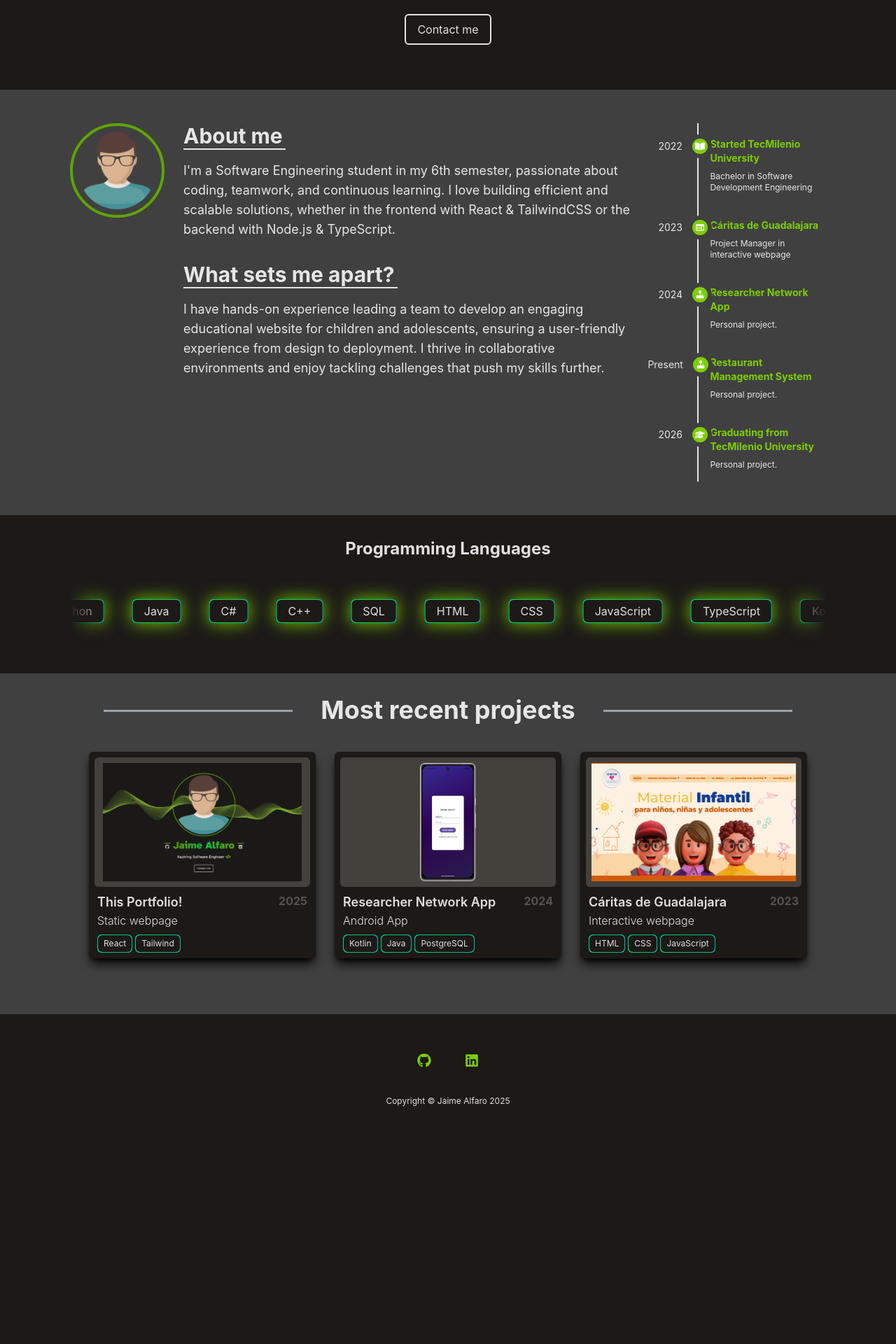
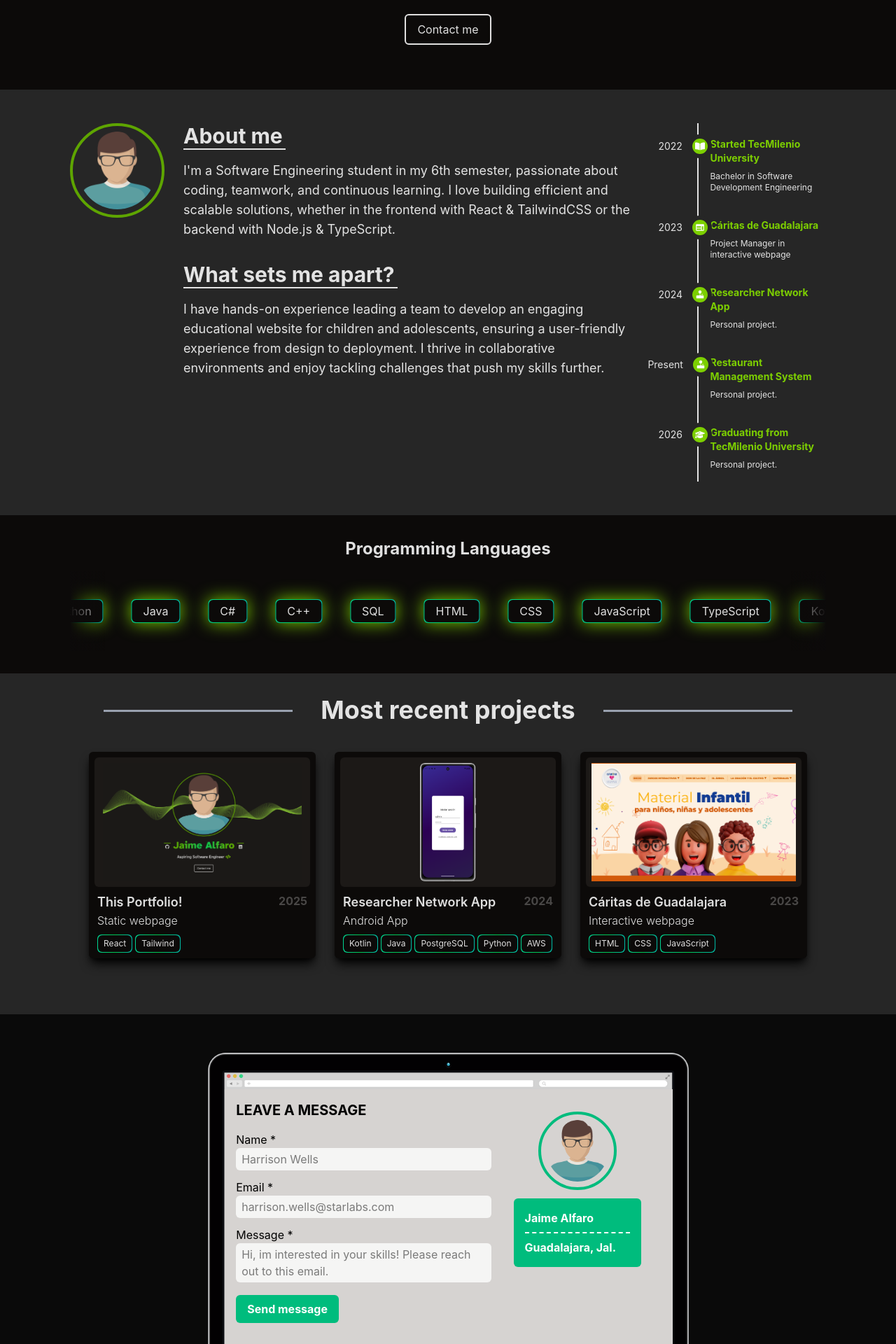
Before and after one commit to JaimeTAR/JaimeTAR.github.io, a React (Vite) app: page / in a window 1280 px wide. Shown: the part 600-2520 px from the top of the page at 70% size. Before the commit the page ends 2229 px from the top, so only its background shows below. Built offline with nearby package versions, Linux system fonts and the light colour scheme; a web font is replaced by a local one.

Commit message:
Added Contact section and updated color palette

```diff
--- a/src/App.tsx
+++ b/src/App.tsx
@@ -1,4 +1,5 @@
 import About from "./components/About";
+import Contact from "./components/Contact";
 import Footer from "./components/Footer";
 import Hero from "./components/Hero";
 import ProgrammingCarousel from "./components/ProgrammingCarousel";
@@ -12,6 +13,7 @@ function App() {
         <About />
         <ProgrammingCarousel />
         <Projects />
+        <Contact />
       </main>
       <Footer />
     </>
--- a/src/components/About.tsx
+++ b/src/components/About.tsx
@@ -6,7 +6,7 @@ import { PiJoystickFill } from "react-icons/pi";
 
 const About = () => {
   return (
-    <section className="bg-neutral-700">
+    <section className="bg-neutral-800">
       <div className="max-w-[1080px] mx-auto py-12 flex gap-[2.5%]">
         <img
           src={image}
@@ -31,7 +31,7 @@ const About = () => {
           <div className="relative my-4 hover:scale-105 transform-all duration-300">
             <div className="absolute -left-[74px] flex items-center gap-2">
               2022
-              <span className="bg-lime-500 p-1 rounded-full text-white border-6 border-neutral-700">
+              <span className="bg-lime-500 p-1 rounded-full text-white border-6 border-neutral-800">
                 <FaBookOpen />
               </span>
             </div>
@@ -42,7 +42,7 @@ const About = () => {
           <div className="relative my-4 hover:scale-105 transform-all duration-300">
             <div className="absolute -left-[74px] flex items-center gap-2">
               2023
-              <span className="bg-lime-500 p-1 rounded-full text-white border-6 border-neutral-700">
+              <span className="bg-lime-500 p-1 rounded-full text-white border-6 border-neutral-800">
                 <MdOutlineWeb />
               </span>
             </div>
@@ -53,7 +53,7 @@ const About = () => {
           <div className="relative my-4 hover:scale-105 transform-all duration-300">
             <div className="absolute -left-[74px] flex items-center gap-2">
               2024
-              <span className="bg-lime-500 p-1 rounded-full text-white border-6 border-neutral-700">
+              <span className="bg-lime-500 p-1 rounded-full text-white border-6 border-neutral-800">
                 <PiJoystickFill />
               </span>
             </div>
@@ -64,7 +64,7 @@ const About = () => {
           <div className="relative my-4 hover:scale-105 transform-all duration-300">
             <div className="absolute -left-[89px] flex items-center gap-2">
               Present
-              <span className="bg-lime-500 p-1 rounded-full text-white border-6 border-neutral-700">
+              <span className="bg-lime-500 p-1 rounded-full text-white border-6 border-neutral-800">
                 <PiJoystickFill />
               </span>
             </div>
@@ -75,7 +75,7 @@ const About = () => {
           <div className="relative my-4 hover:scale-105 transform-all duration-300">
             <div className="absolute -left-[74px] flex items-center gap-2">
               2026
-              <span className="bg-lime-500 p-1 rounded-full text-white border-6 border-neutral-700">
+              <span className="bg-lime-500 p-1 rounded-full text-white border-6 border-neutral-800">
                 <FaGraduationCap />
               </span>
             </div>
--- /dev/null
+++ b/src/components/Contact.tsx
@@ -0,0 +1,63 @@
+import macbookImg from "../assets/macbook.png";
+import logoImg from "../assets/logo.png";
+
+const Contact = () => {
+  return (
+    <section id="contact" className="bg-neutral-950 py-8">
+      <div className="max-w-[1080px] mx-auto ">
+        <div className="w-[80%] mx-auto relative text-black">
+          <img src={macbookImg} className=" mx-auto" alt="" />
+          <div className="w-[74%] h-[72%] bg-stone-300 absolute top-[14.5%] left-[13.1%] p-4 flex gap-8">
+            <div className="w-6/10">
+              <h2 className="mb-4 uppercase font-bold text-xl">Leave a message</h2>
+              <form action="https://formsubmit.co/alfaro.rodriguez.jaime@gmail.com" method="POST">
+                <label htmlFor="name_input">Name *</label>
+                <input
+                  id="name_input"
+                  type="text"
+                  placeholder="Harrison Wells"
+                  className="bg-stone-100 rounded-md py-1 px-2 w-full mb-3"
+                  required
+                />
+                <label htmlFor="email_input">Email *</label>
+                <input
+                  id="email_input"
+                  type="email"
+                  placeholder="harrison.wells@starlabs.com"
+                  className="bg-stone-100 mb-3 rounded-md py-1 px-2 w-full"
+                  required
+                />
+                <label htmlFor="message_input">Message *</label>
+                <textarea
+                  id="message_input"
+                  placeholder="Hi, im interested in your skills! Please reach out to this email."
+                  className="bg-stone-100 mb-3 rounded-md py-1 px-2 w-full resize-none h-[10%]"
+                  required
+                />
+                <button
+                  type="submit"
+                  className="bg-emerald-500 rounded-md px-4 py-2 text-white font-bold cursor-pointer hover:bg-emerald-800 transition-all"
+                >
+                  Send message
+                </button>
+              </form>
+            </div>
+            <div className="w-3/10 mt-4">
+              <img
+                src={logoImg}
+                alt="Logo"
+                className="border-4 border-emerald-500 rounded-full p-2 overflow-clip h-auto max-w-28 mx-auto mb-3"
+              />
+              <div className="w-full font-bold h-auto bg-emerald-500 text-white px-4 py-2 rounded-md">
+                <p className="py-2 border-b-2 border-dashed">Jaime Alfaro</p>
+                <p className="py-2">Guadalajara, Jal.</p>
+              </div>
+            </div>
+          </div>
+        </div>
+      </div>
+    </section>
+  );
+};
+
+export default Contact;
--- a/src/components/Footer.tsx
+++ b/src/components/Footer.tsx
@@ -2,19 +2,19 @@ import { FaGithub, FaLinkedin } from "react-icons/fa";
 
 const Footer = () => {
   return (
-    <footer className="bg-stone-900 py-12 text-center">
-      <div className="flex gap-8 text-lime-500 w-full justify-center mb-8">
+    <footer className="bg-stone-950 py-12 text-center">
+      <div className="flex gap-8 text-stone-100 w-full justify-center mb-8">
         <a
           href="https://github.com/JaimeTAR"
           target="blank"
-          className="ring-lime-500 hover:ring-1 p-2 rounded-md transition-all duration-150"
+          className="ring-stone-100 hover:ring-1 p-2 rounded-md transition-all duration-150"
         >
           <FaGithub size={20} />
         </a>
         <a
           href="https://www.linkedin.com/in/jalfarodev/"
           target="blank"
-          className="ring-lime-500 hover:ring-1 p-2 rounded-md transition-all duration-150"
+          className="ring-stone-100 hover:ring-1 p-2 rounded-md transition-all duration-150"
         >
           <FaLinkedin size={20} />
         </a>
--- a/src/components/Hero.tsx
+++ b/src/components/Hero.tsx
@@ -28,7 +28,7 @@ function Hero() {
   }, []);
   return (
     <header>
-      <section className="relative py-16 flex flex-col justify-center items-center bg-stone-900">
+      <section className="relative py-16 flex flex-col justify-center items-center bg-stone-950">
         <BgNoise />
         <img
           src={image}
@@ -69,7 +69,7 @@ function Hero() {
           </div>
         </div>
         <button className="border-2 px-4 py-2 rounded-md hover:border-lime-500 hover:text-lime-500 transition-colors duration-300 cursor-pointer z-10">
-          Contact me
+          <a href="#contact">Contact me</a>
         </button>
       </section>
     </header>
--- a/src/components/ProgrammingCarousel.tsx
+++ b/src/components/ProgrammingCarousel.tsx
@@ -4,15 +4,15 @@ const languages = ["Python", "Java", "C#", "C++", "SQL", "HTML", "CSS", "JavaScr
 
 const ProgrammingCarousel = () => {
   return (
-    <section className="bg-stone-900 py-8">
+    <section className="bg-stone-950 py-8">
       <div className="max-w-[1080px] mx-auto text-center">
         <h2 className="text-2xl mb-4 font-bold">Programming Languages</h2>
-        <Marquee speed={10} gradient gradientColor="#1c1919" gradientWidth={50}>
+        <Marquee speed={10} gradient gradientColor="#0c0a0a" gradientWidth={50}>
           {languages.map((item) => (
             <div className="py-10 mx-5">
               <div className="relative inline-block">
                 <div className="absolute inset-0 bg-gradient-to-r from-emerald-400 via-green-500 to-teal-500 rounded-md shadow-[0px_0px_25px_0px_rgba(124,207,0,1)]" />
-                <p className="relative bg-stone-900 text-blck px-4 py-1 rounded-md m-[1px]">{item}</p>
+                <p className="relative bg-stone-950 text-blck px-4 py-1 rounded-md m-[1px]">{item}</p>
               </div>
             </div>
           ))}
--- a/src/components/Projects.tsx
+++ b/src/components/Projects.tsx
@@ -15,7 +15,7 @@ const projects = [
     subtitle: "Android App",
     year: "2024",
     imgSrc: ResearcherImg,
-    tech: ["Kotlin", "Java", "PostgreSQL"],
+    tech: ["Kotlin", "Java", "PostgreSQL", "Python", "AWS"],
   },
   {
     title: "Cáritas de Guadalajara",
@@ -28,20 +28,16 @@ const projects = [
 
 const Projects = () => {
   return (
-    <section className="bg-neutral-700 py-8">
+    <section className="bg-neutral-800 py-8">
       <div className="max-w-[1080px] mx-auto text-center">
         <h1 className="relative mb-10 text-4xl font-bold text-center before:absolute before:top-1/2 before:left-12 before:w-1/4 before:h-[3px] before:bg-gray-400 after:absolute after:top-1/2 after:right-12 after:w-1/4 after:h-[3px] after:bg-gray-400">
           Most recent projects
         </h1>
         <div className="flex justify-evenly text-left mb-12">
           {projects.map((project) => (
-            <div className="group p-2 min-h-64 w-3/10 bg-stone-900 rounded-md shadow-lg shadow-black cursor-pointer hover:scale-105 transition-all duration-500">
-              <div className="flex justify-center mb-2 w-full aspect-15/9 bg-stone-700 rounded-md mx-auto p-2 group-hover:bg-lime-800 transition-all duration-500">
-                <img
-                  src={project.imgSrc}
-                  alt="Cáritas Thumbnail"
-                  className="max-h-full"
-                />
+            <div className="group p-2 min-h-64 w-3/10 bg-stone-950 rounded-md shadow-lg shadow-black cursor-pointer hover:scale-105 transition-all duration-500">
+              <div className="flex justify-center mb-2 w-full aspect-15/9 bg-stone-900 rounded-md mx-auto p-2 group-hover:bg-lime-800 transition-all duration-500">
+                <img src={project.imgSrc} alt="Cáritas Thumbnail" className="max-h-full" />
               </div>
               <div className="flex justify-between">
                 <h1 className="pl-1 text-lg font-semibold group-hover:text-lime-500 transition-all duration-500">
@@ -58,9 +54,7 @@ const Projects = () => {
                 {project.tech.map((language) => (
                   <div className="relative inline-block">
                     <div className="absolute inset-0 bg-gradient-to-r from-emerald-400 via-green-500 to-teal-500 rounded-md" />
-                    <p className="text-xs relative bg-stone-900 text-blck px-2 py-1 rounded-md m-[1px]">
-                      {language}
-                    </p>
+                    <p className="text-xs relative bg-stone-950 text-blck px-2 py-1 rounded-md m-[1px]">{language}</p>
                   </div>
                 ))}
               </div>
--- a/src/index.css
+++ b/src/index.css
@@ -5,3 +5,7 @@
   color: rgba(255, 255, 255, 0.87);
   background-color: #1c1919;
 }
+
+html {
+  scroll-behavior: smooth;
+}
```
Also changed, not shown: src/assets/macbook.png (added).
